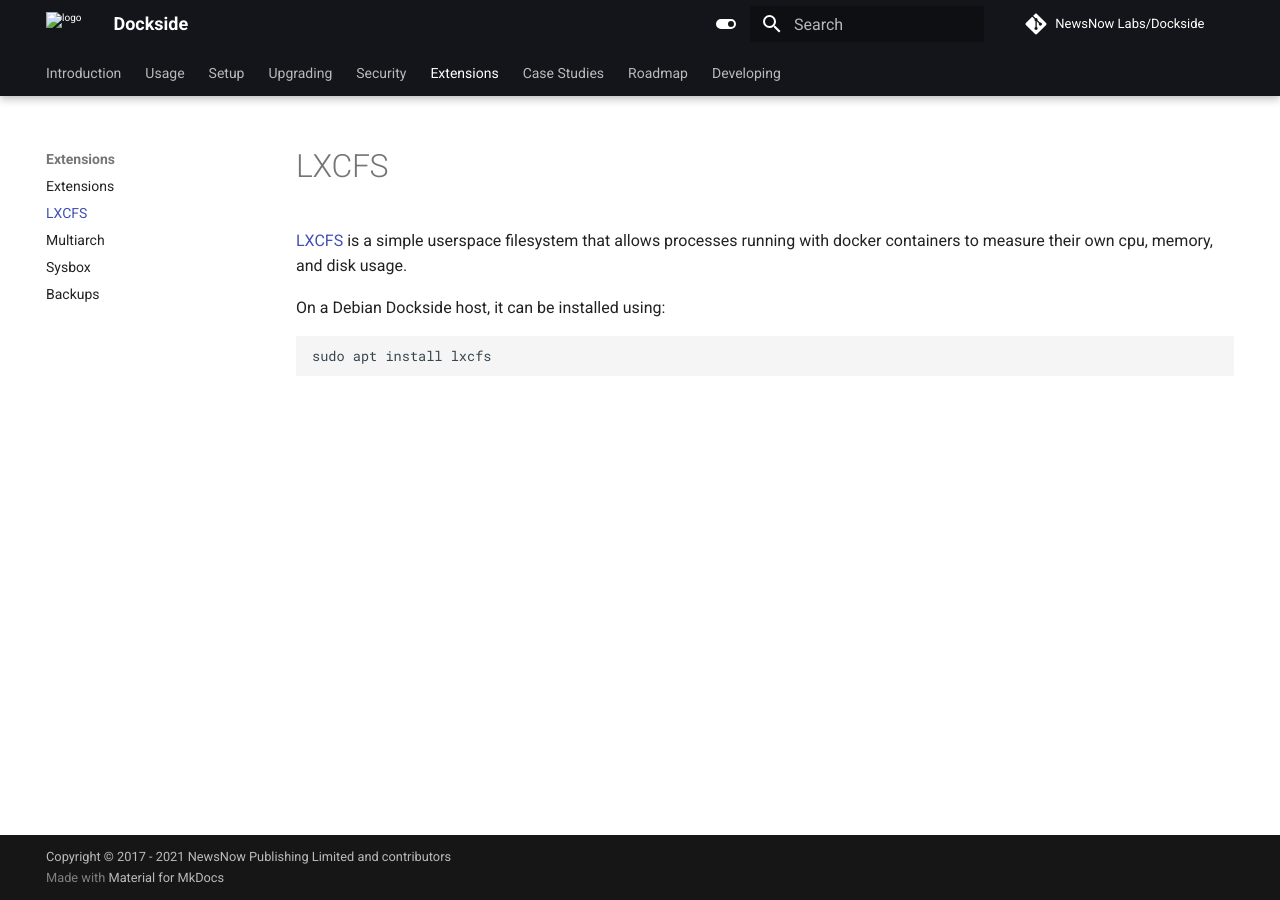
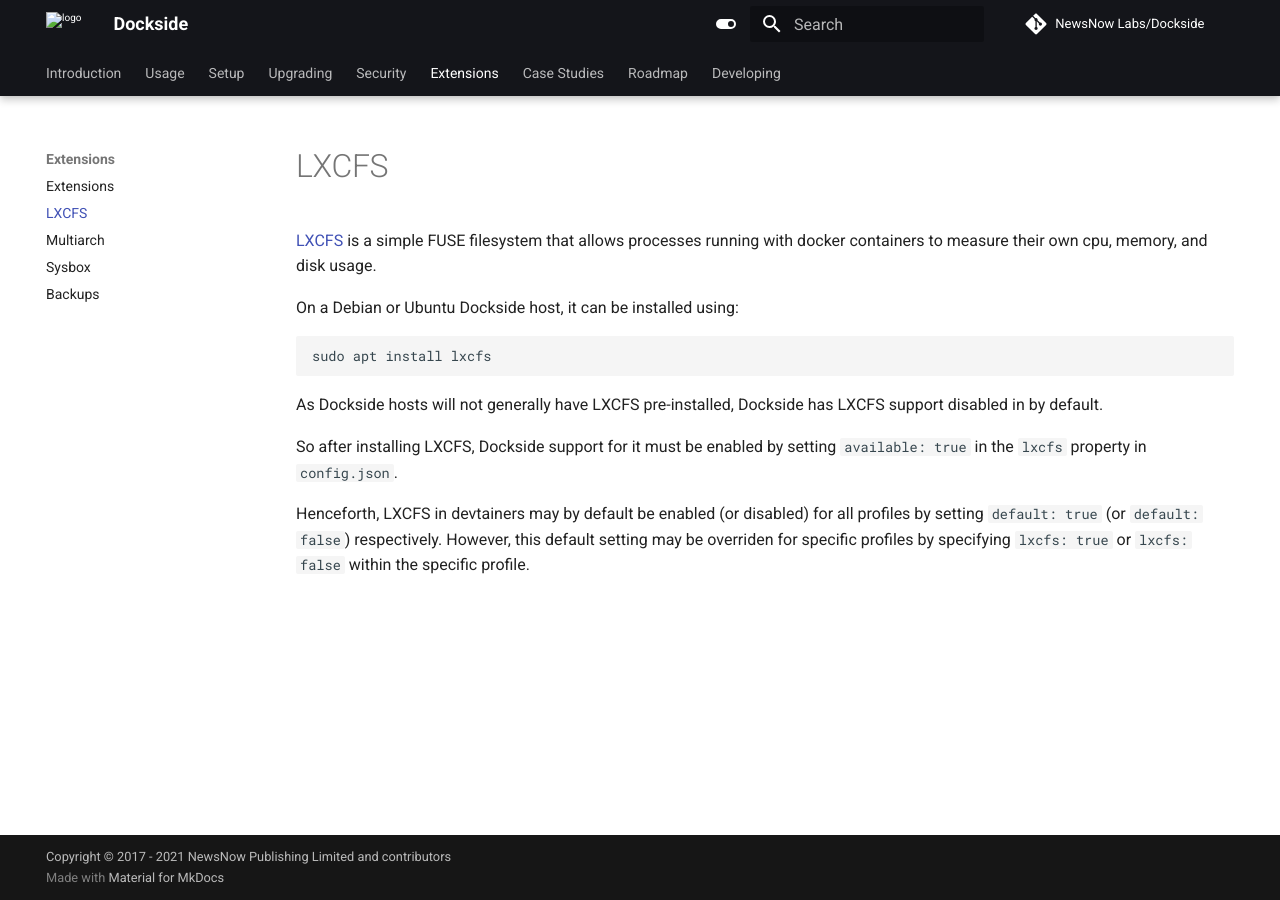
Before and after one commit to newsnowlabs/dockside, an MkDocs documentation site: the page built from docs/extensions/lxcfs.md, in a window 1280 px wide. Built offline with MkDocs 1.6.1 and Material for MkDocs 9.7.7, drawn with Linux system fonts in a browser that asks for light colours; comment, search, counter and statistics services are not loaded.

Commit message:
Improve LXCFS documentation

````diff
--- a/docs/extensions/lxcfs.md
+++ b/docs/extensions/lxcfs.md
@@ -1,9 +1,15 @@
 # LXCFS
 
-[LXCFS](https://linuxcontainers.org/lxcfs/introduction/) is a simple userspace filesystem that allows processes running with docker containers to measure their own cpu, memory, and disk usage.
+[LXCFS](https://linuxcontainers.org/lxcfs/introduction/) is a simple FUSE filesystem that allows processes running with docker containers to measure their own cpu, memory, and disk usage.
 
-On a Debian Dockside host, it can be installed using:
+On a Debian or Ubuntu Dockside host, it can be installed using:
 
 ```
 sudo apt install lxcfs
 ```
+
+As Dockside hosts will not generally have LXCFS pre-installed, Dockside has LXCFS support disabled in by default.
+
+So after installing LXCFS, Dockside support for it must be enabled by setting `available: true` in the `lxcfs` property in `config.json`.
+
+Henceforth, LXCFS in devtainers may by default be enabled (or disabled) for all profiles by setting `default: true` (or `default: false`) respectively. However, this default setting may be overriden for specific profiles by specifying `lxcfs: true` or `lxcfs: false` within the specific profile.
````
Also changed, not shown: docs/setup.md (+2 -2 lines).
